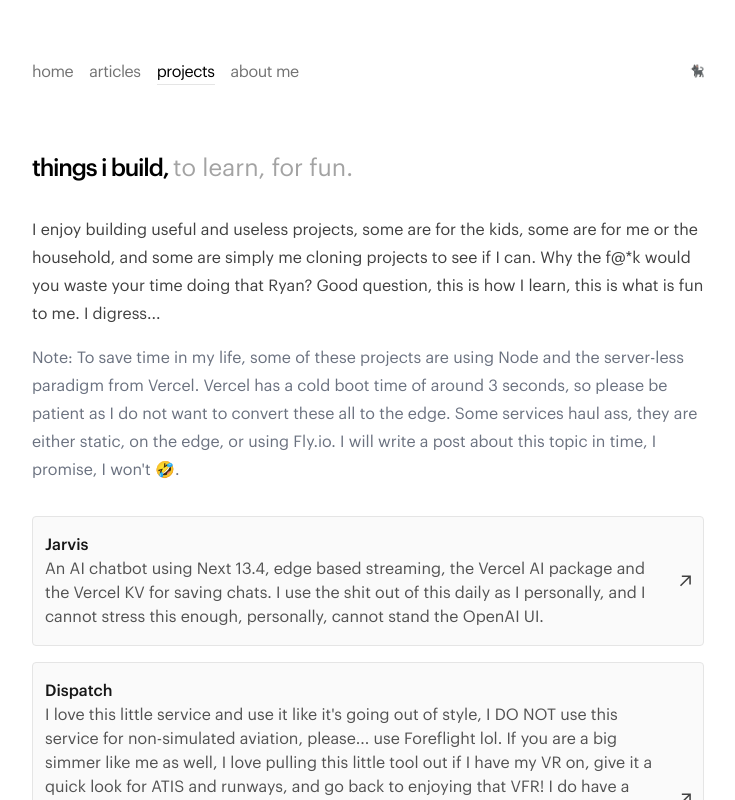
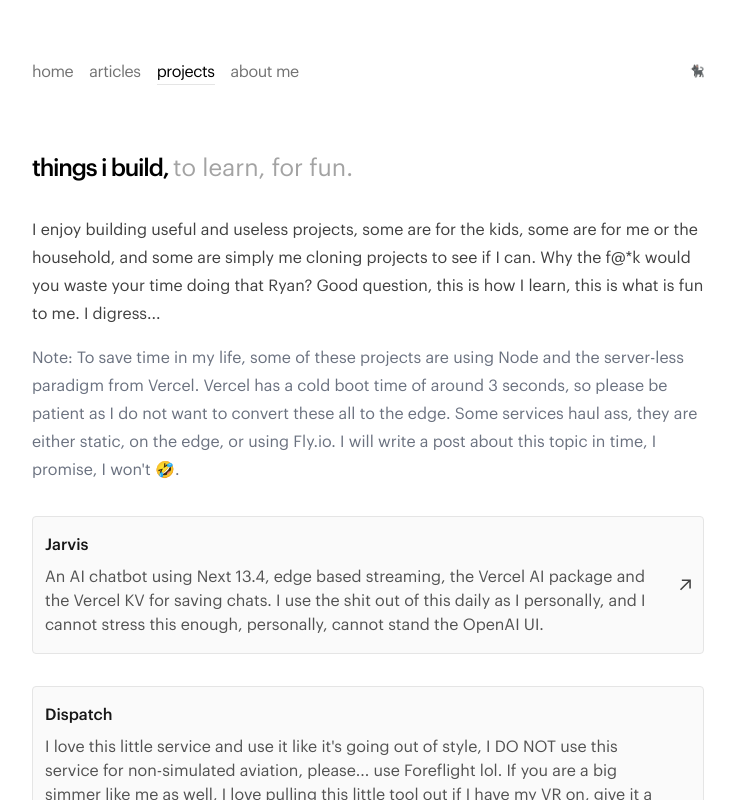
Before and after one commit to ryanyogan/yogan.dev, a Next.js app: page /things-i-build in a window 1280 px wide. Shown: the top 800 px of the page, without its empty margins (272-1007 px from the left). Built offline with nearby package versions, Linux system fonts and the light colour scheme.

Commit message:
feat // little things

```diff
--- a/src/app/things-i-build/page.tsx
+++ b/src/app/things-i-build/page.tsx
@@ -27,7 +27,7 @@ export default function TechToys() {
         promise, I won&apos;t 🤣.
       </p>
 
-      <div className="my-8 flex flex-col space-y-4 w-full">
+      <div className="my-8 flex flex-col space-y-8 w-full">
         <ExternalLink
           title="Jarvis"
           description="
--- a/src/components/shared/external-link.tsx
+++ b/src/components/shared/external-link.tsx
@@ -15,11 +15,13 @@ export function ExternalLink({ title, href, description }: ExternalLinkProps) {
       className="border border-neutral-200 dark:border-neutral-700 bg-neutral-50 dark:bg-neutral-800 rounded flex items-center justify-between px-3 py-4 w-full"
     >
       <div className="flex flex-col mr-2">
-        <p className="font-bold text-neutral-900 dark:text-neutral-100">
+        <h1 className="font-bold text-neutral-900 dark:text-neutral-100">
           {title}
+        </h1>
+
+        <p className="text-neutral-600 dark:text-neutral-400 mt-2">
+          {description}
         </p>
-
-        <p className="text-neutral-600 dark:text-neutral-400">{description}</p>
       </div>
       <div className="text-neutral-700 dark:text-neutral-300">
         <ArrowIcon />
```
